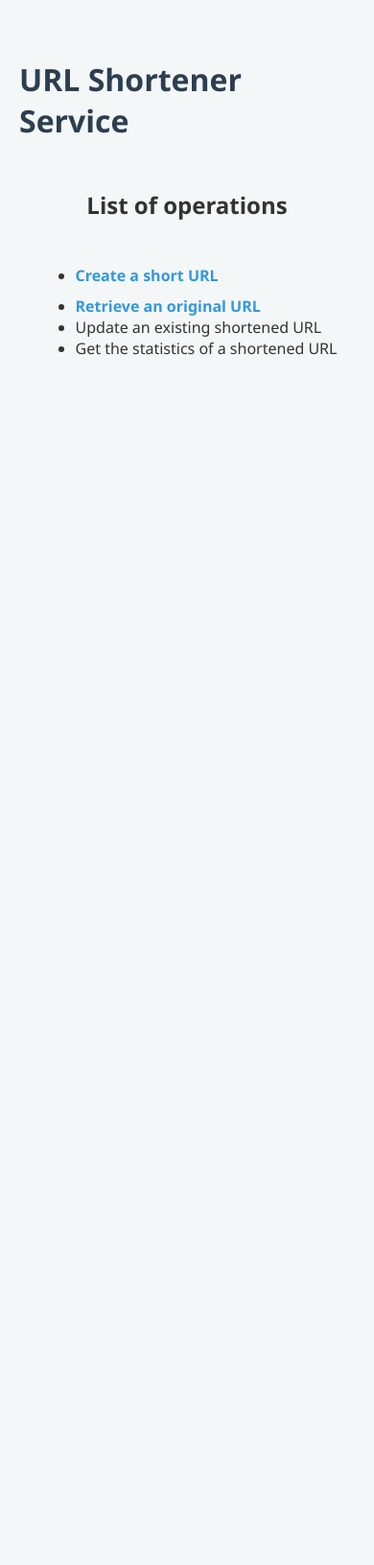
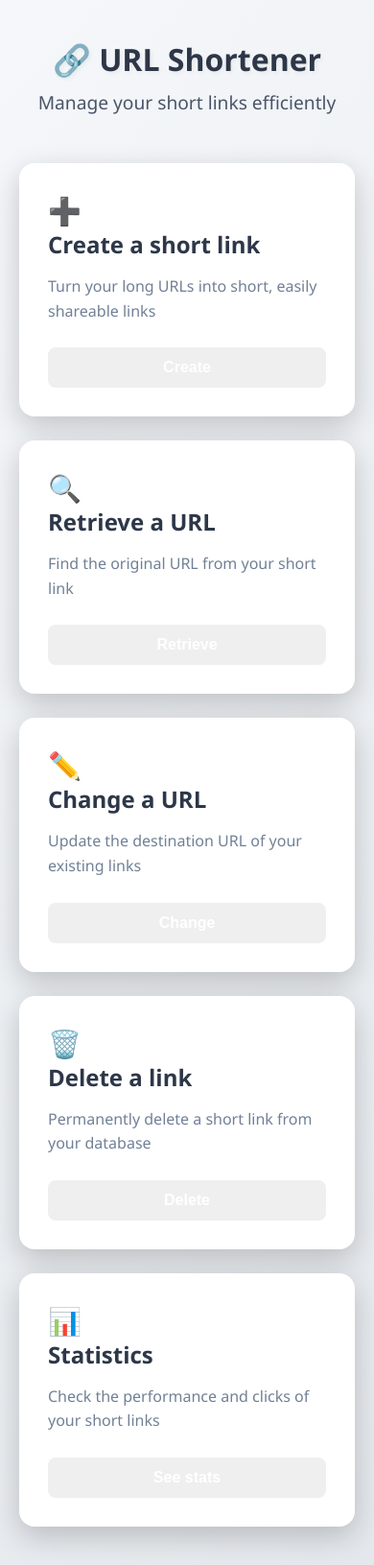
Before and after one commit to PatriceAlan/py-url-shortening, a Flask app: page / in a window 390 px wide. Shown: the whole page at 96% size. Before the commit the page ends 370 px from the top, so only its background shows below. Run offline with Flask 3, Linux system fonts and the light colour scheme; some libraries are stand-ins or nearby versions.

Commit message:
add a better design and read me indications

```diff
--- a/main.py
+++ b/main.py
@@ -1,10 +1,12 @@
 from flask import Flask, render_template, request, redirect
 from flask_hot_reload import HotReload
+from flask_bootstrap import Bootstrap
 import string
 import random
 
 app = Flask(__name__)
 HotReload(app)
+bootstrap = Bootstrap(app)
 
 shortened_urls = {}
 
--- /dev/null
+++ b/static/home.css
@@ -0,0 +1,159 @@
+* {
+    margin: 0;
+    padding: 0;
+    box-sizing: border-box;
+}
+
+body {
+    font-family: 'Segoe UI', Tahoma, Geneva, Verdana, sans-serif;
+    background: linear-gradient(135deg, #f5f7fa 0%, #e4e8ec 100%);
+    min-height: 100vh;
+    padding: 40px 20px;
+}
+
+.container {
+    max-width: 1200px;
+    margin: 0 auto;
+}
+
+.header {
+    text-align: center;
+    margin-bottom: 50px;
+    animation: fadeInDown 0.6s ease;
+}
+
+.header h1 {
+    color: #2d3748;
+    font-size: 3em;
+    margin-bottom: 10px;
+    text-shadow: 2px 2px 4px rgba(0,0,0,0.05);
+}
+
+.header p {
+    color: #4a5568;
+    font-size: 1.2em;
+}
+
+.operations-grid {
+    display: grid;
+    grid-template-columns: repeat(auto-fit, minmax(300px, 1fr));
+    gap: 25px;
+    animation: fadeInUp 0.6s ease;
+}
+
+.operation-card {
+    background: white;
+    border-radius: 16px;
+    padding: 30px;
+    box-shadow: 0 10px 30px rgba(0,0,0,0.2);
+    transition: all 0.3s ease;
+    position: relative;
+    overflow: hidden;
+}
+
+.operation-card::before {
+    content: '';
+    position: absolute;
+    top: 0;
+    left: 0;
+    width: 100%;
+    height: 4px;
+    background: linear-gradient(90deg, #667eea);
+}
+
+.operation-card:hover {
+    transform: translateY(-10px);
+    box-shadow: 0 15px 40px rgba(0,0,0,0.3);
+}
+
+.icon {
+    font-size: 28px;
+    color: white;
+}
+
+.operation-card h3 {
+    color: #2d3748;
+    font-size: 1.5em;
+    margin-bottom: 15px;
+}
+
+.operation-card p {
+    color: #718096;
+    margin-bottom: 25px;
+    line-height: 1.6;
+}
+
+.try-button {
+    background: linear-gradient(135deg, #667eea 0%);
+    color: white;
+    border: none;
+    padding: 12px 30px;
+    border-radius: 8px;
+    font-size: 1em;
+    font-weight: 600;
+    cursor: pointer;
+    transition: all 0.3s ease;
+    width: 100%;
+}
+
+.try-button:hover {
+    transform: scale(1.05);
+    box-shadow: 0 5px 15px rgba(102, 126, 234, 0.4);
+}
+
+.try-button:active {
+    transform: scale(0.98);
+}
+
+@keyframes fadeInDown {
+    from {
+        opacity: 0;
+        transform: translateY(-30px);
+    }
+    to {
+        opacity: 1;
+        transform: translateY(0);
+    }
+}
+
+@keyframes fadeInUp {
+    from {
+        opacity: 0;
+        transform: translateY(30px);
+    }
+    to {
+        opacity: 1;
+        transform: translateY(0);
+    }
+}
+
+@media (max-width: 768px) {
+    .header h1 {
+        font-size: 2em;
+    }
+
+    .operations-grid {
+        grid-template-columns: 1fr;
+    }
+}
+
+.feedback {
+    position: fixed;
+    bottom: 20px;
+    right: 20px;
+    background: white;
+    padding: 15px 25px;
+    border-radius: 8px;
+    box-shadow: 0 5px 20px rgba(0,0,0,0.2);
+    display: none;
+    animation: slideIn 0.3s ease;
+}
+
+@keyframes slideIn {
+    from {
+        transform: translateX(400px);
+    }
+    to {
+        transform: translateX(0);
+    }
+}
--- a/static/style.css
+++ /dev/null
@@ -1,80 +0,0 @@
-body {
-    font-family: 'Segoe UI', Tahoma, Geneva, Verdana, sans-serif;
-    background: #f4f7f8;
-    color: #333;
-    display: flex;
-    flex-direction: column;
-    align-items: center;
-    justify-content: flex-start;
-    min-height: 100vh;
-    margin: 0;
-    padding: 40px 20px;
-}
-
-h1 {
-    color: #2c3e50;
-    margin-bottom: 30px;
-}
-
-form {
-    background: #fff;
-    padding: 30px 40px;
-    border-radius: 12px;
-    box-shadow: 0 8px 20px rgba(0,0,0,0.1);
-    width: 100%;
-    max-width: 500px;
-    box-sizing: border-box;
-}
-
-label {
-    display: block;
-    margin-bottom: 8px;
-    font-weight: 600;
-}
-
-input[type="url"], input[name="generated_url"], input[name="original_url"] {
-    width: 100%;
-    padding: 12px 15px;
-    margin-bottom: 20px;
-    border: 1px solid #ccc;
-    border-radius: 8px;
-    font-size: 16px;
-    transition: border 0.3s;
-}
-
-input[type="url"]:focus, input[name="generated_url"]:focus, input[name="original_url"]:focus {
-    border-color: #3498db;
-    outline: none;
-}
-
-input[name="generated_url"], input[name="original_url"]{
-    background: #f1f1f1;
-    cursor: pointer;
-}
-
-button {
-    width: 100%;
-    padding: 12px;
-    background: #3498db;
-    color: #fff;
-    font-style: 16px;
-    border: none;
-    border-radius: 8px;
-    cursor: pointer;
-    transition: background 0.3s;
-}
-
-button:hover {
-    background: #2980b9;
-}
-
-a {
-    display: inline-block;
-    margin-top: 10px;
-    text-decoration: none;
-    color: #3498db;
-    font-weight: 600;
-}
-a:hover{
-    text-decoration: underline;
-}
--- a/templates/home.html
+++ b/templates/home.html
@@ -4,19 +4,62 @@
     <meta charset="UTF-8">
     <meta name="viewport" content="width=device-width, initial-scale=1.0">
     <title>URL Shortener Service</title>
-    <link rel="stylesheet" href="{{ url_for('static', filename='style.css') }}">
+    <link rel="stylesheet" href="{{ url_for('static', filename='home.css') }}">
 </head>
 <body>
-    <h1>URL Shortener Service</h1>
-    <h2>List of operations</h2>
+    <div class="container">
+        <div class="header">
+            <h1>🔗 URL Shortener</h1>
+            <p>Manage your short links efficiently</p>
+        </div>
 
-    <ul>
-        <li><a href="/create_url" target="_blank">Create a short URL</a></li>
-        <li><a href="/retrieve_url" target="_blank">Retrieve an original URL</a></li>
-        <li>Update an existing shortened URL</li>
-        <li>Get the statistics of a shortened URL</li>
-    </ul>
+        <div class="operations-grid">
+            <div class="operation-card">
+                <div class="icon-wrapper">
+                    <span class="icon">➕</span>
+                </div>
+                <h3>Create a short link</h3>
+                <p>Turn your long URLs into short, easily shareable links</p>
+                <button class="try-button" onclick="window.location.href='/create_url'">Create</button>
+            </div>
 
+            <div class="operation-card">
+                <div class="icon-wrapper">
+                    <span class="icon">🔍</span>
+                </div>
+                <h3>Retrieve a URL</h3>
+                <p>Find the original URL from your short link</p>
+                <button class="try-button" onclick="window.location.href='/retrieve_url'">Retrieve</button>
+            </div>
+
+            <div class="operation-card">
+                <div class="icon-wrapper">
+                    <span class="icon">✏️</span>
+                </div>
+                <h3>Change a URL</h3>
+                <p>Update the destination URL of your existing links</p>
+                <button class="try-button" onclick="window.location.href='/update_url'">Change</button>
+            </div>
+
+            <div class="operation-card">
+                <div class="icon-wrapper">
+                    <span class="icon">🗑️</span>
+                </div>
+                <h3>Delete a link</h3>
+                <p>Permanently delete a short link from your database</p>
+                <button class="try-button" onclick="window.location.href='/delete_url'">Delete</button>
+            </div>
+
+            <div class="operation-card">
+                <div class="icon-wrapper">
+                    <span class="icon">📊</span>
+                </div>
+                <h3>Statistics</h3>
+                <p>Check the performance and clicks of your short links</p>
+                <button class="try-button" onclick="window.location.href='/stats_url'">See stats</button>
+            </div>
+        </div>
+    </div>
 
 </body>
 
```
Also changed, not shown: static/operations.css (added, +157 -0 lines), templates/create_short_url.html (+5 -4 lines), templates/retrieve_original_url.html (+5 -2 lines), README.md.
